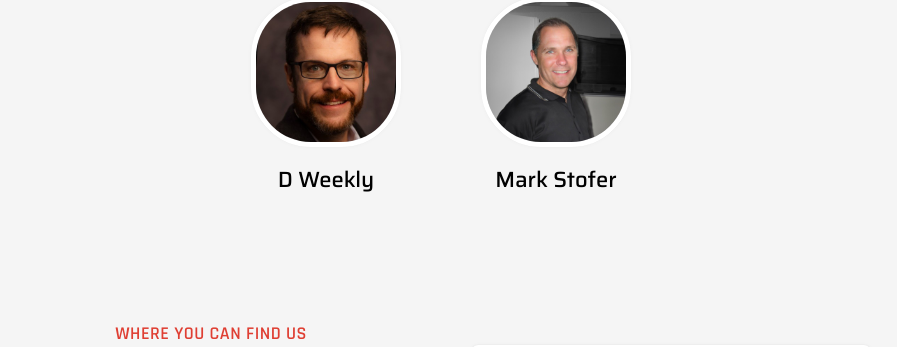
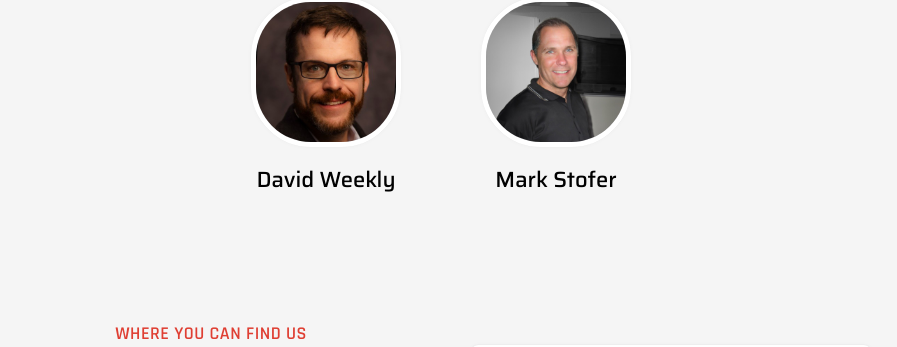
Before and after one commit to hd-admin/hackerdojo.org, a Jekyll site: the page built from index.html, in a window 1280 px wide and 900 px high, scrolled down 4994 px. Shown: the part 98-445 px from the top of the window, without its empty margins (199-1096 px from the left). Built offline with Jekyll 4.4.1, drawn with Linux system fonts in a browser that asks for light colours; grey boxes are pictures that could not be loaded.

Commit message:
Update board name from 'D Weekly' to 'David Weekly'

```diff
--- a/pages/home/board.html
+++ b/pages/home/board.html
@@ -47,7 +47,7 @@
 			<a href="https://www.linkedin.com/in/dweekly/" class="board">
 				<div class="board-photo" data-tilt><img src="static/images/board/dweekly.jpeg" /></div>
 				<div class="board-info">
-					<div class="board-name">D Weekly</div>
+					<div class="board-name">David Weekly</div>
 				</div>
 			</a>
 
```
